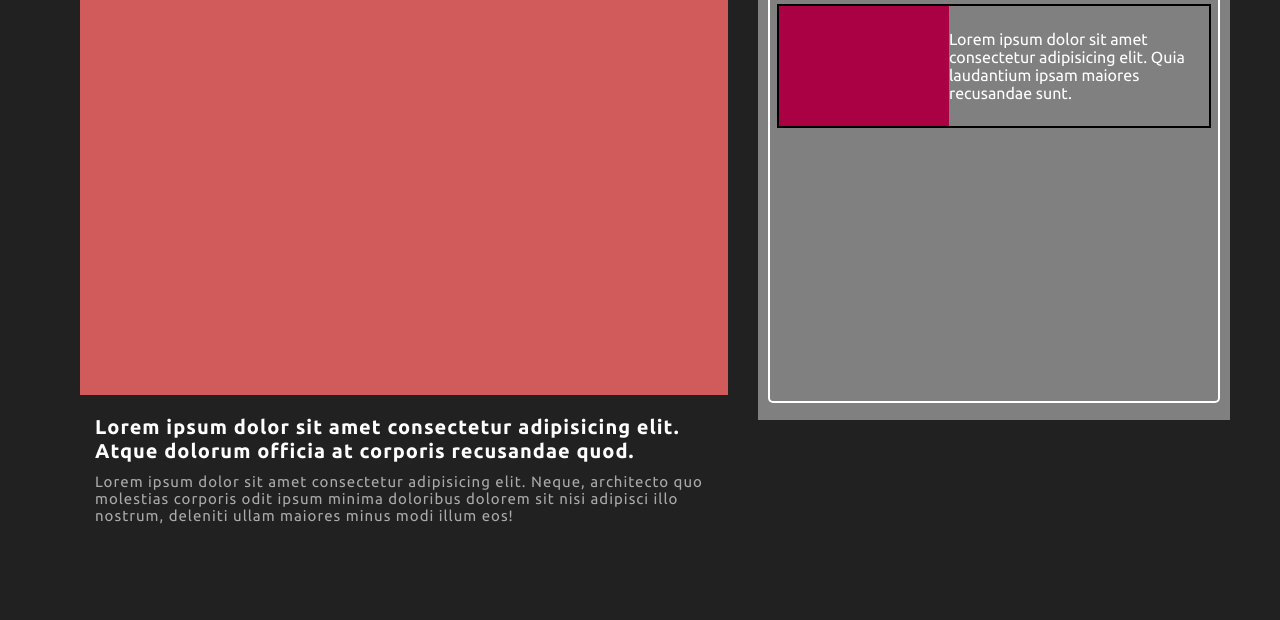
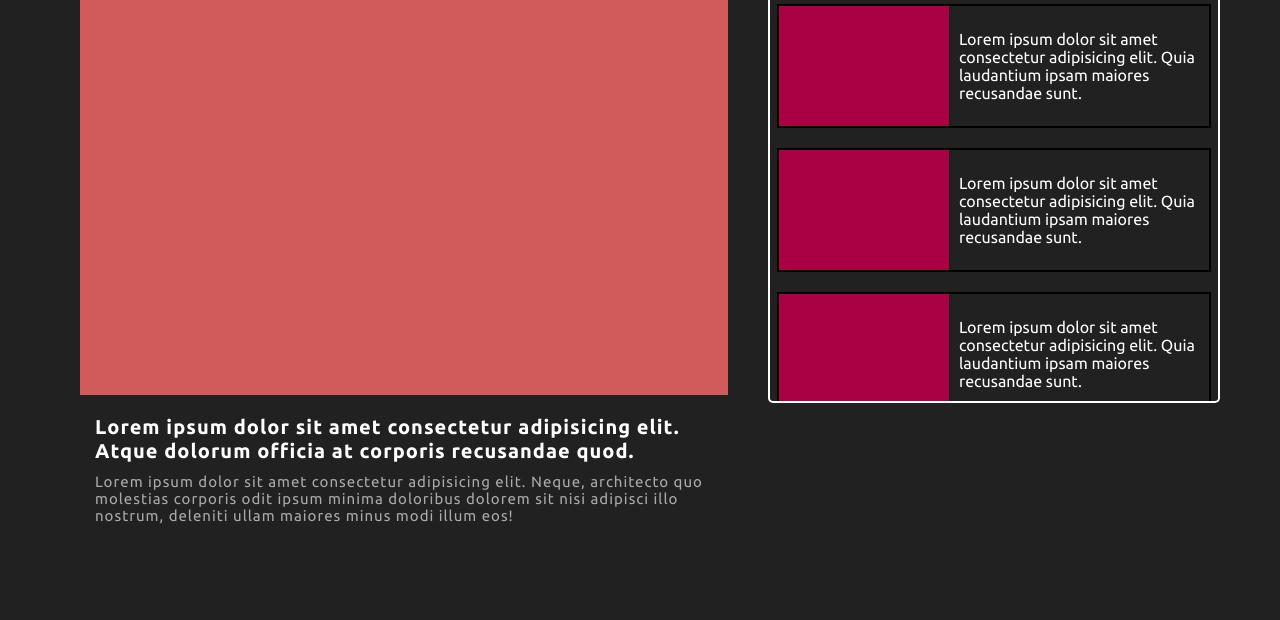
Before and after one commit to Deepakr07/InfoSphere, a plain HTML site: page index.html in a window 1280 px wide. Shown: the part 180-800 px from the top of the page. Drawn offline with Linux system fonts and the light colour scheme; a web font is replaced by a local one.

Commit message:
Added a custom scroll-bar to the thop Headlines section

```diff
--- a/index.html
+++ b/index.html
@@ -50,11 +50,55 @@
                         </div>
                     </div>
                 </div>
+                <div class="news">
+                    <div class="img"></div>
+                    <div class = "text">
+                        <div class="title">
+                           Lorem ipsum dolor sit amet consectetur adipisicing elit. Quia laudantium ipsam maiores recusandae sunt.
+                        </div>
+                    </div>
+                </div>
+                <div class="news">
+                    <div class="img"></div>
+                    <div class = "text">
+                        <div class="title">
+                           Lorem ipsum dolor sit amet consectetur adipisicing elit. Quia laudantium ipsam maiores recusandae sunt.
+                        </div>
+                    </div>
+                </div>
+                <div class="news">
+                    <div class="img"></div>
+                    <div class = "text">
+                        <div class="title">
+                           Lorem ipsum dolor sit amet consectetur adipisicing elit. Quia laudantium ipsam maiores recusandae sunt.
+                        </div>
+                    </div>
+                </div>
+                <div class="news">
+                    <div class="img"></div>
+                    <div class = "text">
+                        <div class="title">
+                           Lorem ipsum dolor sit amet consectetur adipisicing elit. Quia laudantium ipsam maiores recusandae sunt.
+                        </div>
+                    </div>
+                </div>
+                <div class="news">
+                    <div class="img"></div>
+                    <div class = "text">
+                        <div class="title">
+                           Lorem ipsum dolor sit amet consectetur adipisicing elit. Quia laudantium ipsam maiores recusandae sunt.
+                        </div>
+                    </div>
+                </div>
             </div>
         </div>
 
     </div>
+    <div class="page2">
+        <div class="name" id="sportsNews">
 
+        </div>
+    </div>
 
 
 
--- a/style.css
+++ b/style.css
@@ -5,6 +5,19 @@
     padding: 0;
     box-sizing: border-box;
 }
+
+/* custom scrollbar for the news section on the right */
+::-webkit-scrollbar{
+    width: 8px;
+}
+::-webkit-scrollbar-track{
+    background: #191919;
+}
+::-webkit-scrollbar-thumb{
+    background: #aaa;
+    border-radius: 100px;
+}
+
 
 body{
     background-color:#212121;
@@ -104,7 +117,7 @@ nav ul li:hover{
     padding: 10px;
     width: 100%;
     height: 500px;
-    background-color: grey;
+    /* background-color: grey; */
 }
 .topHeadlines .right > .title{
     padding: 15px;
@@ -116,6 +129,7 @@ nav ul li:hover{
     height: 85%;
     border: 2px solid white;
     border-radius: 5px;
+    overflow-y: scroll;
 }
 .topHeadlines .right .topNews .news{
     display: grid;
@@ -129,3 +143,13 @@ nav ul li:hover{
     height: 120px;
     background-color: #a04;
 }
+.topHeadlines .right .topNews .news .text{
+    margin-left: 10px;
+
+}
+.topHeadlines .right .topNews .news .text .title{
+    cursor: pointer;
+}
+.topHeadlines .right .topNews .news .text .title:hover{
+    text-decoration: underline;
+}
```
